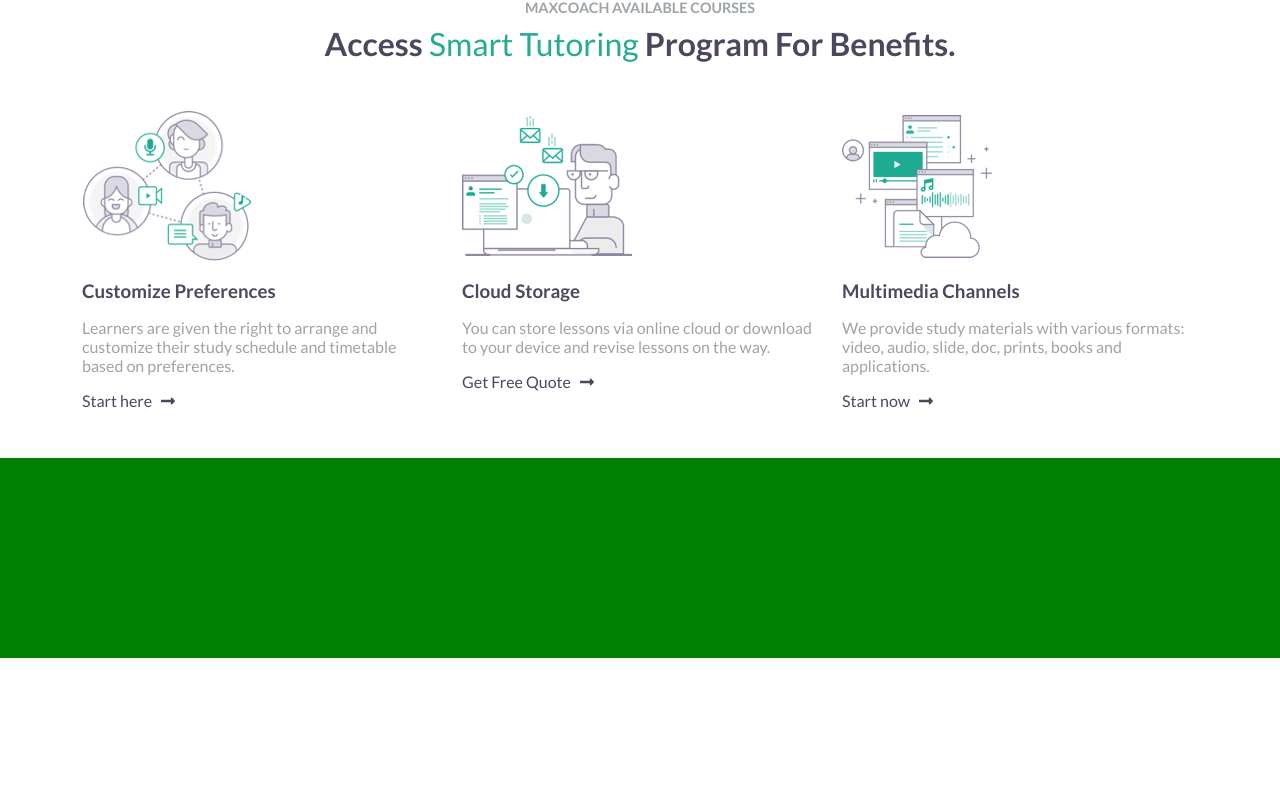
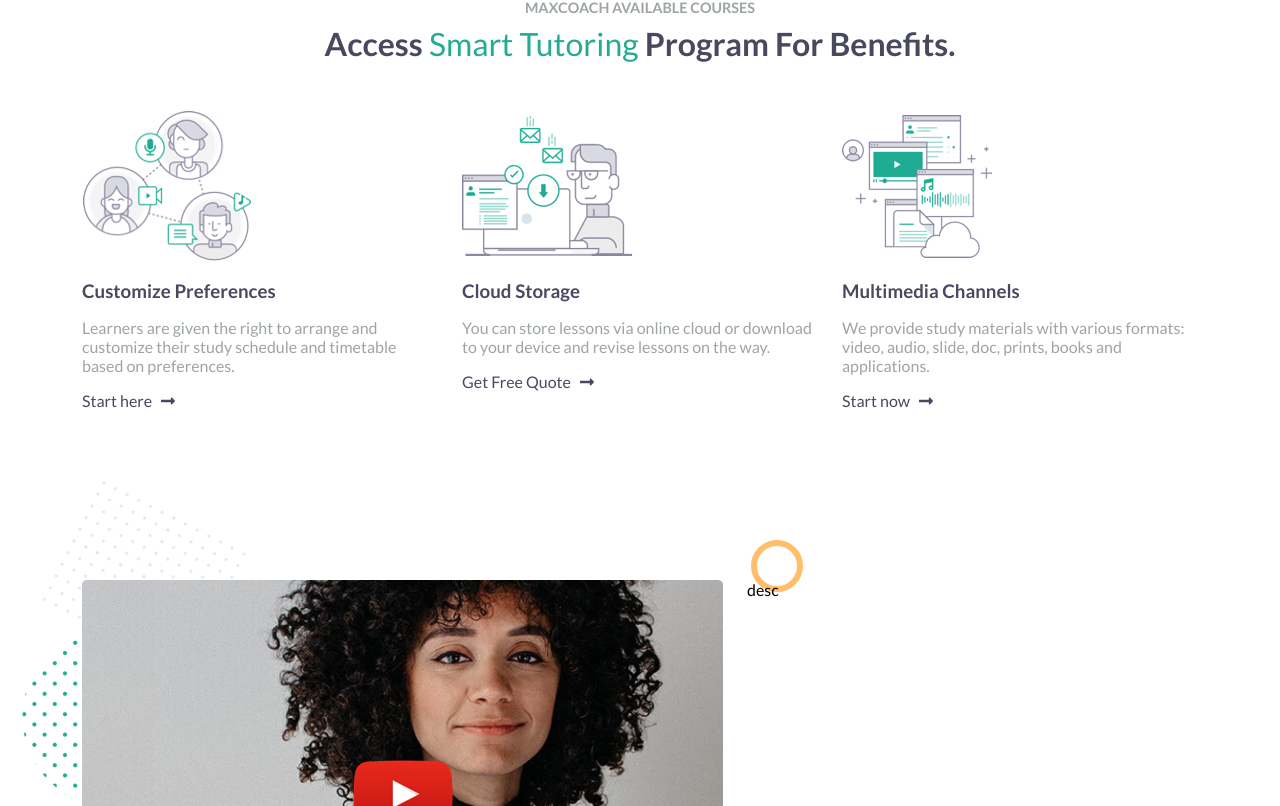
Before and after one commit to GianlucaBenassi/proj-html-vuejs, a Vue app: page / in a window 1280 px wide. Shown: the part 1994-2800 px from the top of the page. Before the commit the page ends 2652 px from the top, so only its background shows below. Built offline with nearby package versions, Linux system fonts and the light colour scheme.

Commit message:
SmartTutoring video + custom shape fix

```diff
--- a/src/assets/style/global.scss
+++ b/src/assets/style/global.scss
@@ -116,9 +116,6 @@ h1,h2,h3 {
     border-width: 6px;
     border-style: solid;
     border-radius: 50%;
-    bottom: 20%;
-    left: 0;
-    z-index: 1;
 
     &.koromiko {
         border-color: $koromiko;
--- a/src/components/sections/DistantLearning.vue
+++ b/src/components/sections/DistantLearning.vue
@@ -99,6 +99,11 @@ export default {
             right: -20px;
             z-index: 1;
         }
+
+        &.circle-shape {
+            bottom: 20%;
+            left: 0;
+        }
     }
 }
 
--- a/src/components/sections/SmartTutoring.vue
+++ b/src/components/sections/SmartTutoring.vue
@@ -32,6 +32,30 @@
 
             </div>
 
+            <!-- YouTube video -->
+            <div class="row yt_video">
+
+                <!-- video -->
+                <div class="col-7">
+                    <a href="#" class="d-block youtube">
+                        <div class="video">
+                            <img src="../../assets/img/home-2-popup-video-poster.jpg" alt="Companionship video" class="d-block">
+                        </div>
+                        <img src="../../assets/img/icon-youtube-play.png" alt="YouTube logo" class="yt_logo">
+                        <img src="../../assets/img/maxcoach-shape-05.png" alt="shape-01" class="shape sh-01">
+                        <img src="../../assets/img/maxcoach-shape-09.png" alt="shape-02" class="shape sh-02">
+                        <img src="../../assets/img/maxcoach-shape-07.png" alt="shape-03" class="shape sh-03">
+                        <div class="shape circle-shape koromiko"></div>
+                    </a>
+                </div>
+
+                <!-- description -->
+                <div class="col-5">
+                    desc
+                </div>
+
+            </div>
+
         </div>
     </section>
 </template>
@@ -48,10 +72,72 @@ h2 span{
     font-weight: normal;
 }
 
+
+
 .info_cards {
+    margin-bottom: 170px;
+
     .fa-long-arrow-alt-right {
         margin-left: 6px;
     }
 }
 
+
+.yt_video {
+    margin-bottom: 200px;
+
+    .youtube {
+        border-radius: 5px;
+        position: relative;
+
+
+        .video {
+            border-radius: inherit;
+            overflow: hidden;
+            img {
+                width: 100%;
+                transition: all .8s;
+            }
+        }
+
+        &:hover .video img {
+            transform: scale(1.1);
+        }
+
+        .yt_logo {
+            position: absolute;
+            top: 50%;
+            left: 50%;
+            transform: translate(-50%, -50%);
+            z-index: 1;
+        }
+
+        .shape {
+            position: absolute;
+            z-index: -1;
+
+            &.sh-01 {
+                top: 50px;
+                left: -60px;
+            }
+
+            &.sh-02 {
+                top: -100px;
+                left: -40px;
+            }
+
+            &.sh-03 {
+                bottom: -100px;
+                right: -15px;
+            }
+
+            &.circle-shape {
+                top: -40px;
+                right: -80px;
+            }
+        }
+    }
+
+}
+
 </style>
```
